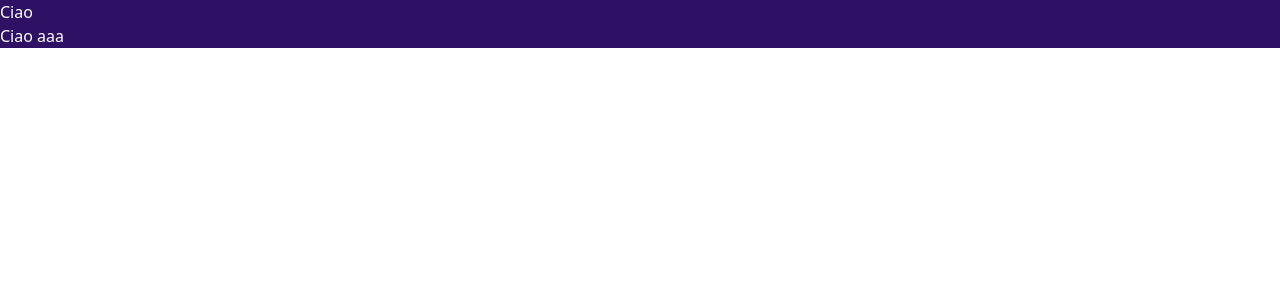
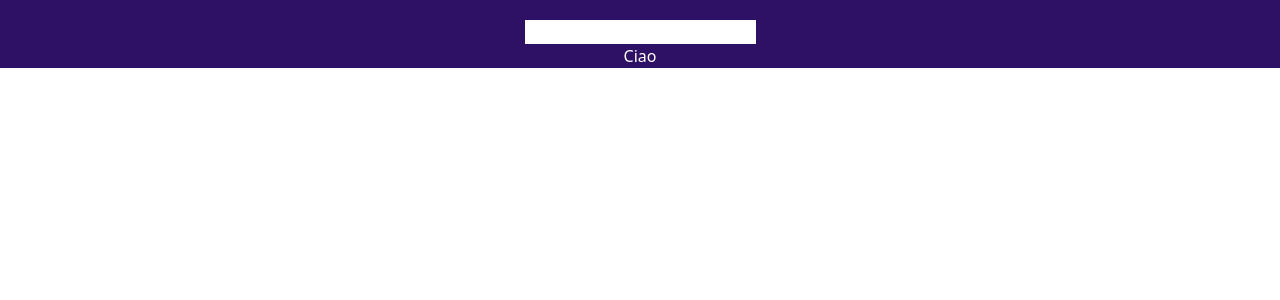
Before and after one commit to PieroNiccolai/orpha.net.ta, a Vue app: page / in a window 1280 px wide. Shown: the top 300 px of the page. Built offline with nearby package versions, Linux system fonts and the light colour scheme.

Commit message:
kind of sstarted css pagination...

```diff
--- a/src/App.vue
+++ b/src/App.vue
@@ -1,12 +1,23 @@
 <script setup lang="ts">
 import DiseaseCard from './components/DiseaseCard.vue';
-import FilterContainer from './components/FilterContainer.vue';
+
+let name=''
 </script>
 
 <template>
-  <div class="flex flex-col justify-items-center bg-violet-950 text-white w-full h-full">
+  <div class="flex flex-col justify-items-center items-center bg-violet-950 text-white w-full h-full">
+    <div class="flex flex-row justify-center items-center space-x-5 mt-5">
+    <div class="flex flex-col text-black">
+      <input v-model="name" type="text" name="Disease name" id="disease_name">
+    </div>
+    <div v-if="name.length>0" class="flex flex-col text-black">
+      <input type="text" name="Disease name" id="disease_name">
+
+  </div>
+
+</div>
+
     <DiseaseCard/>
-    <FilterContainer/>
   </div>
 
 </template>
```
